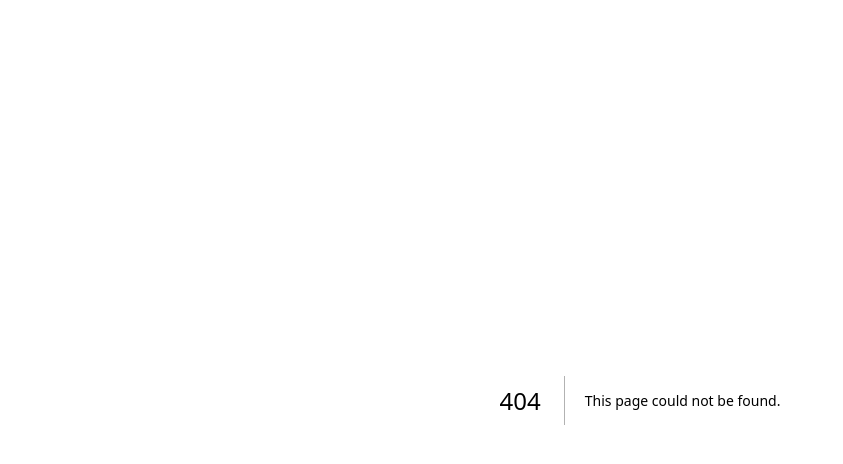
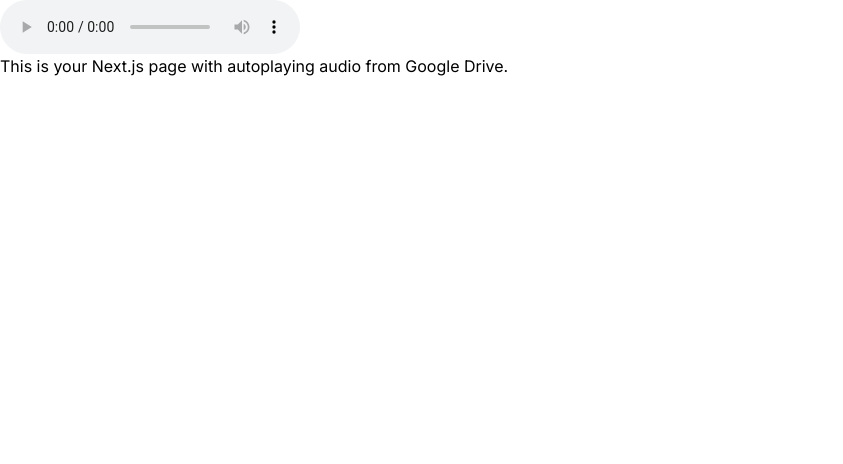
Before and after one commit to bimbelLB3R/scanner-object, a Next.js app: page /audio in a window 1280 px wide. Before the commit this address had no page. Shown: the top 464 px of the page, without its empty margins (0-843 px from the left). Built offline with nearby package versions, Linux system fonts and the light colour scheme.

Commit message:
nambah audio page

```diff
--- /dev/null
+++ b/app/audio/page.js
@@ -0,0 +1,9 @@
+import Audio from "@/components/Audio";
+
+export default function Page() {
+  return (
+    <>
+      <Audio />
+    </>
+  );
+}
--- a/app/page.js
+++ b/app/page.js
@@ -20,7 +20,7 @@
         </div>
       </div>
 
-      <div className="relative flex place-items-center before:absolute before:h-[300px] before:w-[480px] before:-translate-x-1/2 before:rounded-full before:bg-gradient-radial before:from-white before:to-transparent before:blur-2xl before:content-[''] after:absolute after:-z-20 after:h-[180px] after:w-[240px] after:translate-x-1/3 after:bg-gradient-conic after:from-sky-200 after:via-blue-200 after:blur-2xl after:content-[''] before:dark:bg-gradient-to-br before:dark:from-transparent before:dark:to-blue-700 before:dark:opacity-10 after:dark:from-sky-900 after:dark:via-[#0141ff] after:dark:opacity-40 before:lg:h-[360px] z-[-1]">
+      <div className="relative flex place-items-center before:absolute before:h-[300px] before:w-[480px] before:-translate-x-1/2 before:rounded-full before:bg-gradient-radial before:from-white before:to-transparent before:blur-2xl before:content-[''] after:absolute after:-z-20 after:h-[180px] after:w-[240px] after:translate-x-1/3 after:bg-gradient-conic after:from-sky-200 after:via-lime-200 after:blur-2xl after:content-[''] before:dark:bg-gradient-to-br before:dark:from-transparent before:dark:to-lime-700 before:dark:opacity-10 after:dark:from-sky-900 after:dark:via-[#0141ff] after:dark:opacity-40 before:lg:h-[360px] z-[-1]">
         <Image
           className="relative"
           src="/logosatt.png"
--- /dev/null
+++ b/components/Audio.js
@@ -0,0 +1,20 @@
+// pages/index.js
+import Head from "next/head";
+
+export default function Audio() {
+  return (
+    <div>
+      <Head>
+        <title>Audio Autoplay</title>
+      </Head>
+      <audio autoPlay controls preload="auto">
+        <source
+          src="https://drive.google.com/uc?id=1YQ4FwNk1nEEaLtDpgeBmW99zquHqWrb5"
+          type="audio/mpeg"
+        />
+        Your browser does not support the audio element.
+      </audio>
+      <p>This is your Next.js page with autoplaying audio from Google Drive.</p>
+    </div>
+  );
+}
```
